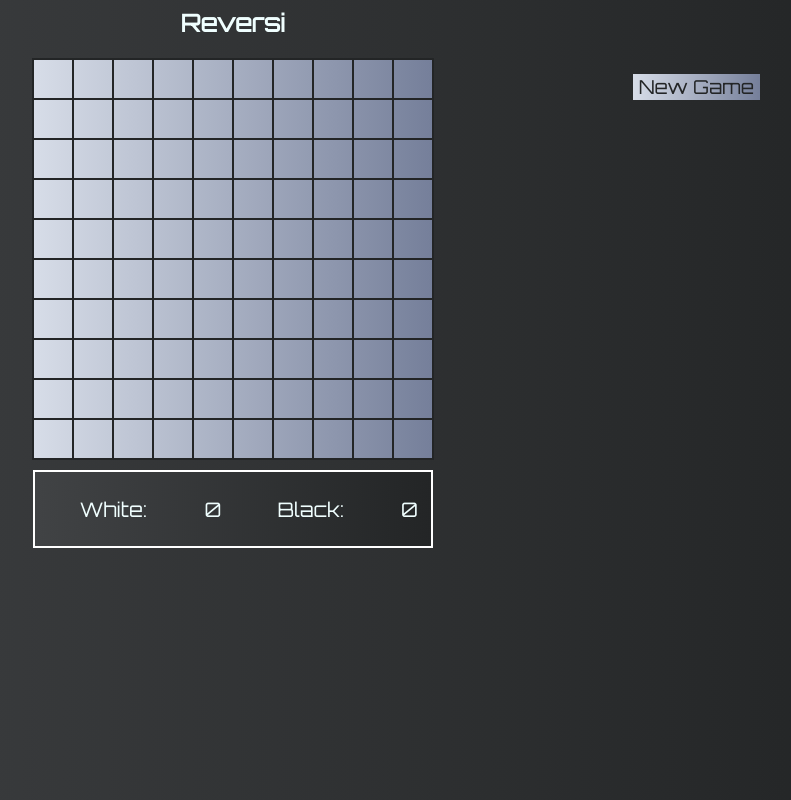
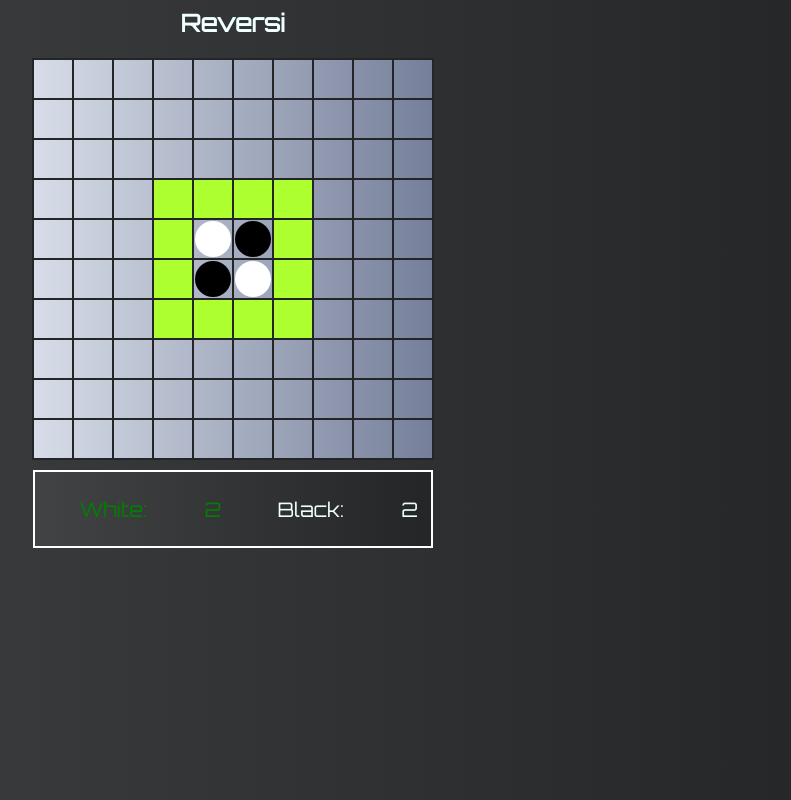
Before and after one commit to sgoelman/WebAppTargil1, a plain HTML site: page index.html in a window 1280 px wide. Shown: the whole page, without its empty margins (407-1198 px from the left). Drawn offline with Linux system fonts and the light colour scheme.

Commit message:
board is created

```diff
--- a/index.html
+++ b/index.html
@@ -4,11 +4,10 @@
     <title>Reversi Game</title>
     <link rel="stylesheet" type="text/css" href="style.css" \>
     <link href="https://fonts.googleapis.com/css?family=Orbitron" rel="stylesheet">
-
 </head>
-
 <body>
 <h2>Reversi</h2>
+<button id="newGameButton">New Game</button>
 <script src="logic.js "></script>
 </body>
 
--- a/logic.js
+++ b/logic.js
@@ -1,16 +1,72 @@
 const BLACK = 1;
 const WHITE = 2;
 const EMPTY = 0;
-const HEIGHT = 10;
-const WIDTH = 10;
+
+
+var initBoard = (function () {
+    document.addEventListener("DOMContentLoaded", function () {
+        this.getElementById("newGameButton").addEventListener("click", newGame);
+    }, false);
+
+    return {
+        createBoard: function (boardSize) {
+            var table = '';
+            for (var r = 0; r < boardSize; r++) {
+                table += '<tr>';
+                for (var c = 0; c < boardSize; c++) {
+                    var id_square = r * boardSize + c;
+                    table += '<td class="square" id="' + id_square + '" >\n' +
+                        '<span class="piece"></span> </td>';
+                }
+                table += '</tr>';
+            }
+            table = '<tbody>' + table + '</tbody>';
+            table = '<table class="table" id="board">' + table + '</table>';
+            document.write(table);
+        },
+        initBoard: function () {
+            var table = '';
+            table = table + '<table class="table" id="namesTable">';
+            table = table + '<tbody>\n' +
+                '            <tr>\n' +
+                '            <td class="namesTableCell">\n' +
+                '            <span class="white color">White:</span>\n' +
+                '        </td>\n' +
+                '        <td class="namesTableCell">\n' +
+                '            <span class="white color">0</span>\n' +
+                '            </td>\n' +
+                '            <td class="namesTableCell">\n' +
+                '            <span class="black color">Black:</span>\n' +
+                '        </td>\n' +
+                '        <td class="namesTableCell">\n' +
+                '            <span class="black color">0</span>\n' +
+                '            </td>\n' +
+                '            </tr>\n' +
+                '            </tbody>';
+            table = table + '</table>'
+            document.write(table);
+        }
+
+    }
+})();
+function getBoardSize() {
+    return 10;
+}
+
+var boardSize = getBoardSize();
+newGame(boardSize);
+//cleanBoard();
+//newGame();
+//hideBoard();;
+function newGame(boardSize) {
+    initBoard.createBoard(boardSize);
+    initBoard.initBoard();
+}
+
 
 var graphic = (function () {
     var domGameBoardObject = document.getElementById("board");
     var domNamesTable = document.getElementById("namesTable");
-
-    document.addEventListener("DOMContentLoaded", function () {
-        this.getElementById("newGameButton").addEventListener("click", newGame);
-    }, false);
 
     return {
         setPieceClassNameInDOM: function (row, col, className) {
@@ -96,43 +152,6 @@ var graphic = (function () {
                 elementArray[0].className = "square";
             }
         },
-        createBoard: function (boardSize) {
-            var table = '';
-            for (var r = 0; r < boardSize; r++) {
-                table += '<tr>';
-                for (var c = 0; c < boardSize; c++) {
-                    var id_square = r * boardSize + c;
-                    table += '<td class="square" id="' + id_square + '" >\n' +
-                        '<span class="piece"></span> </td>';
-                }
-                table += '</tr>';
-            }
-            table = '<tbody>' + table + '</tbody>';
-            table = '<table class="table" id="board">' + table + '</table>';
-            document.write(table);
-        },
-        initBoard: function () {
-            var table = '<button id="newGameButton">New Game</button>';
-            table = table + '<table class="table" id="namesTable">';
-            table = table + '<tbody>\n' +
-                '            <tr>\n' +
-                '            <td class="namesTableCell">\n' +
-                '            <span class="white color">White:</span>\n' +
-                '        </td>\n' +
-                '        <td class="namesTableCell">\n' +
-                '            <span class="white color">0</span>\n' +
-                '            </td>\n' +
-                '            <td class="namesTableCell">\n' +
-                '            <span class="black color">Black:</span>\n' +
-                '        </td>\n' +
-                '        <td class="namesTableCell">\n' +
-                '            <span class="black color">0</span>\n' +
-                '            </td>\n' +
-                '            </tr>\n' +
-                '            </tbody>';
-            table = table + '</table>'
-            document.write(table);
-        }
 
     };
 })();
@@ -232,15 +251,7 @@ var logic = (function () {
     };
 })();
 
-newGame();
-//cleanBoard();
-//newGame();
-//hideBoard();;
-function newGame() {
-    graphic.createBoard(10);
-    graphic.initBoard();
-    setInitialState();
-}
+
 
 function addAllListeners() {
     for (var i = 0; i < 10; i++) {
@@ -255,7 +266,10 @@ function addClickListener() {
         col = this.id[1];
     move(Number(row), Number(col), logic.getCurrentColor());
 }
-
+startGame(boardSize);
+function startGame(boardSize) {
+    setInitialState();
+}
 
 function setInitialState() {
     logic.cleanLogicBoard();
@@ -316,7 +330,7 @@ function signSquareOrCleanSquare(row, col) {
 }
 
 function isValidIndex(row, col) {
-    return 0 <= row && row < HEIGHT && 0 <= col && col < WIDTH;
+    return 0 <= row && row < boardSize && 0 <= col && col < boardSize;
 }
 
 function checkIndex(row, col) {
```
